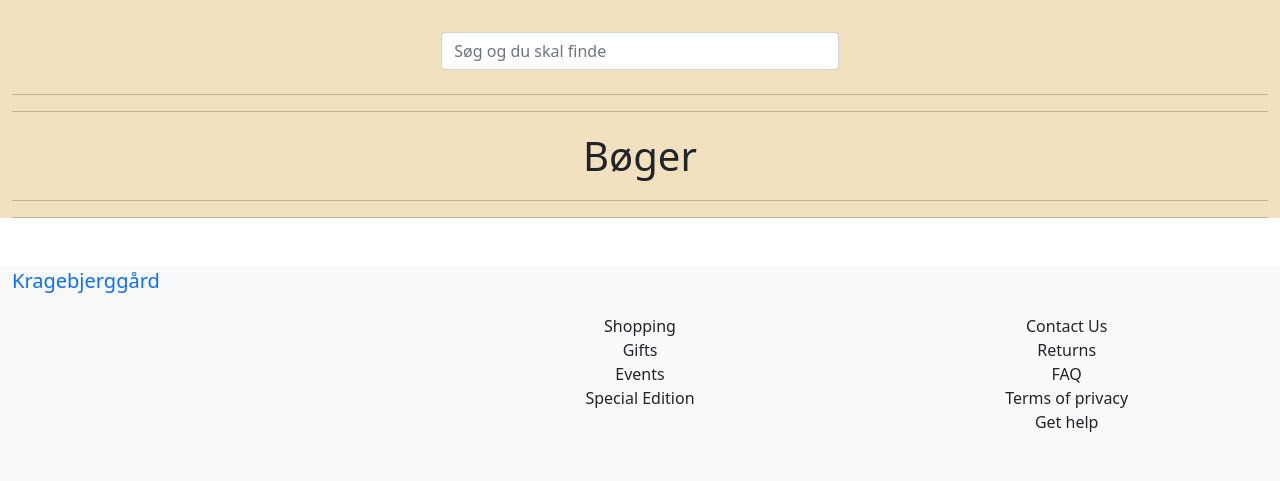
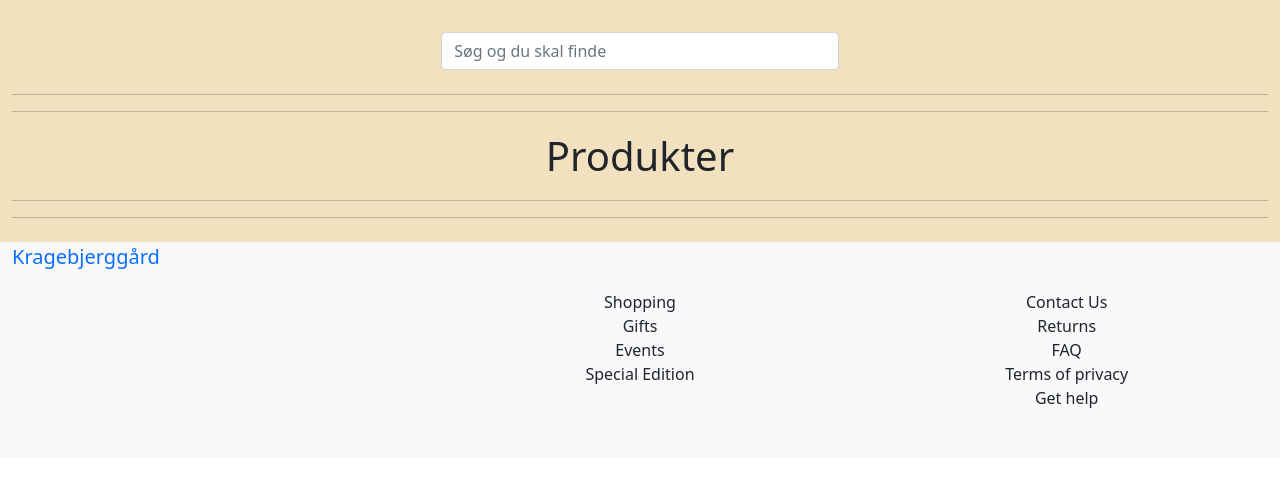
Before and after one commit to Viwite/Kragebjerggaard, a PHP site: page / in a window 1280 px wide. Shown: the part 58-539 px from the top of the page. Run offline with PHP 8.4, Linux system fonts and the light colour scheme; data that the repository does not hold is empty; style sheets or scripts are compiled from the project's sources; some libraries are stand-ins or nearby versions.

Commit message:
rettet Produkter i feltet

```diff
--- a/index.php
+++ b/index.php
@@ -23,7 +23,7 @@
 
     <br>
 
-    <div class="boger">
+    <div class="produkter">
         <div class="filter p-2">
             <div class="row">
                 <div class="col-md-4 offset-md-4">
@@ -34,7 +34,7 @@
 
         <hr><hr>
 
-        <h1 class="class-text p-1" style="text-align: center">Bøger</h1>
+        <h1 class="class-text p-1" style="text-align: center">Produkter</h1>
 
         <hr><hr>
 
```
